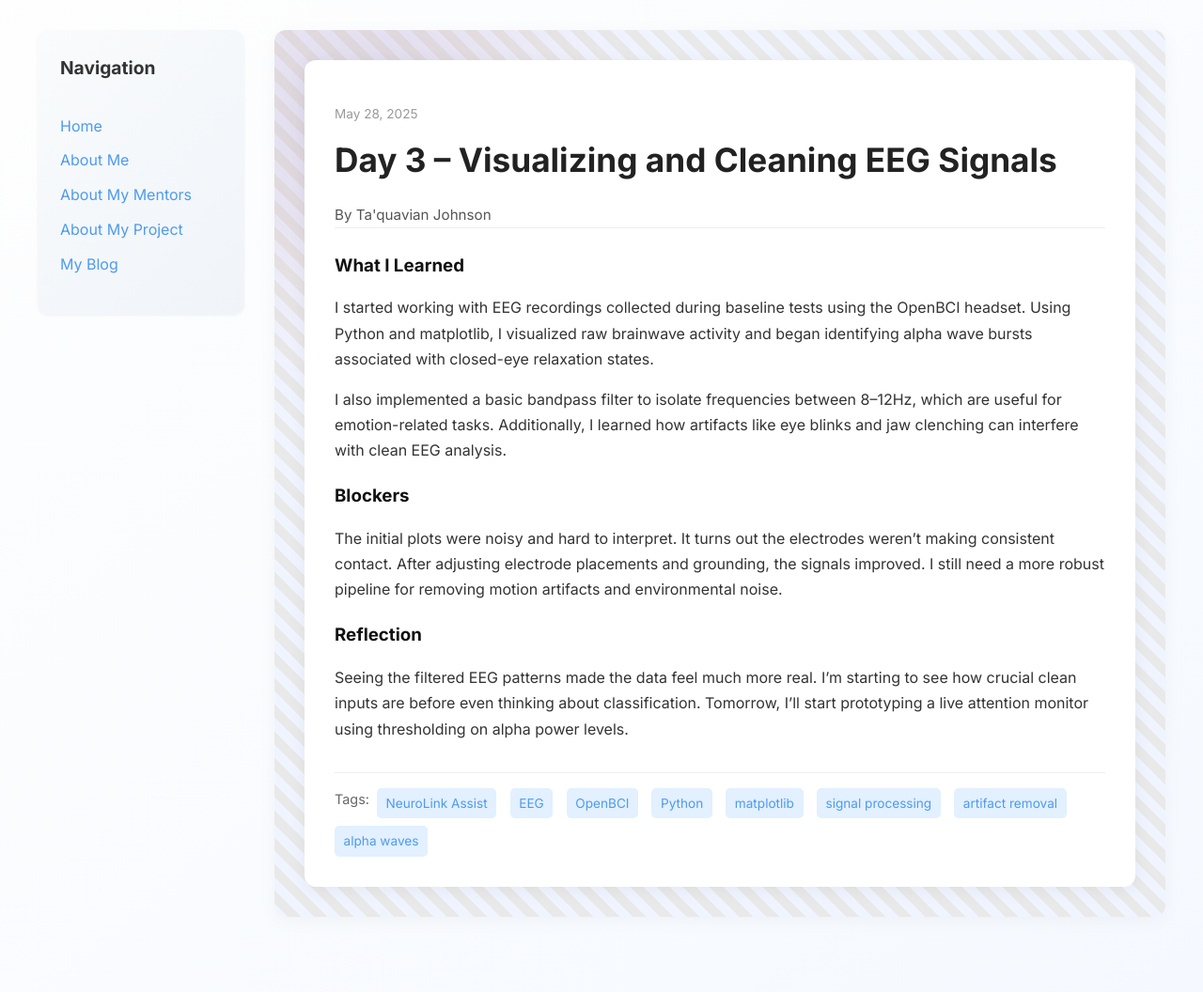
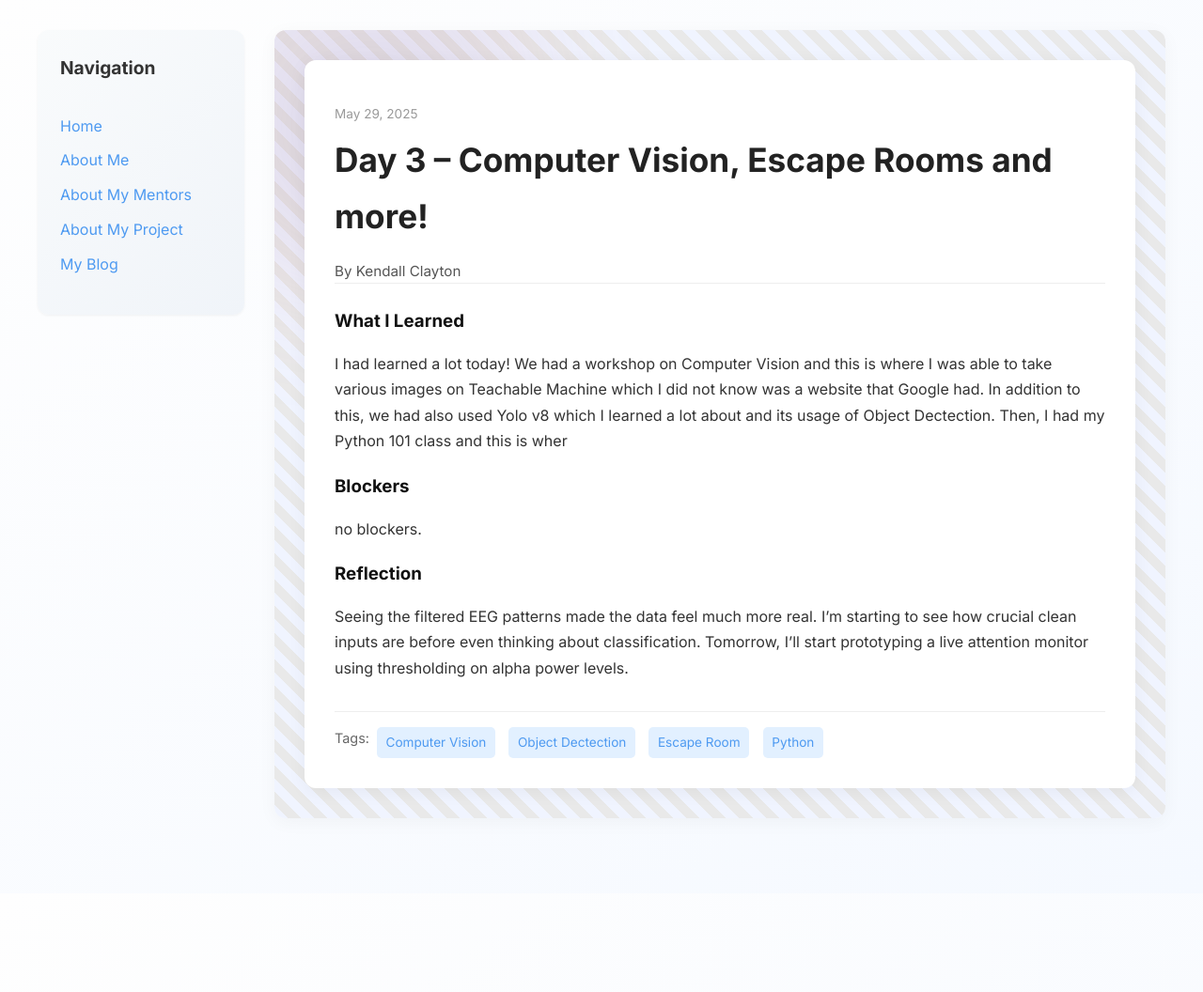
Before and after one commit to kendallzoe/kendallzoe.github.io, a Jekyll site: the page built from _posts/2025-05-29-day-3.md, in a window 1280 px wide. Shown: the whole page at 94% size. Built offline with Jekyll 4.4.1, drawn with Linux system fonts in a browser that asks for light colours; after the commit the page ends 951 px from its top, so only the background shows below that.

Commit message:
Update 2025-05-29-day-3.md

```diff
--- a/_posts/2025-05-29-day-3.md
+++ b/_posts/2025-05-29-day-3.md
@@ -1,18 +1,16 @@
 ---
 layout: post
-title: "Day 3 – Visualizing and Cleaning EEG Signals"
-date: 2025-05-28
-author: Ta'quavian Johnson
+title: "Day 3 – Computer Vision, Escape Rooms and more!"
+date: 2025-05-29
+author: Kendall Clayton
 permalink: /day3.html
-tags: ["NeuroLink Assist", "EEG", "OpenBCI", "Python", "matplotlib", "signal processing", "artifact removal", "alpha waves"]
+tags: ["Computer Vision", "Object Dectection", "Escape Room", "Python"]
 
 what_i_learned: |
-  I started working with EEG recordings collected during baseline tests using the OpenBCI headset. Using Python and matplotlib, I visualized raw brainwave activity and began identifying alpha wave bursts associated with closed-eye relaxation states.
-
-  I also implemented a basic bandpass filter to isolate frequencies between 8–12Hz, which are useful for emotion-related tasks. Additionally, I learned how artifacts like eye blinks and jaw clenching can interfere with clean EEG analysis.
+  I had learned a lot today! We had a workshop on Computer Vision and this is where I was able to take various images on Teachable Machine which I did not know was a website that Google had. In addition to this, we had also used Yolo v8 which I learned a lot about and its usage of Object Dectection. Then, I had my Python 101 class and this is wher
 
 blockers: |
-  The initial plots were noisy and hard to interpret. It turns out the electrodes weren’t making consistent contact. After adjusting electrode placements and grounding, the signals improved. I still need a more robust pipeline for removing motion artifacts and environmental noise.
+  no blockers.
 
 reflection: |
   Seeing the filtered EEG patterns made the data feel much more real. I’m starting to see how crucial clean inputs are before even thinking about classification. Tomorrow, I’ll start prototyping a live attention monitor using thresholding on alpha power levels.
```
